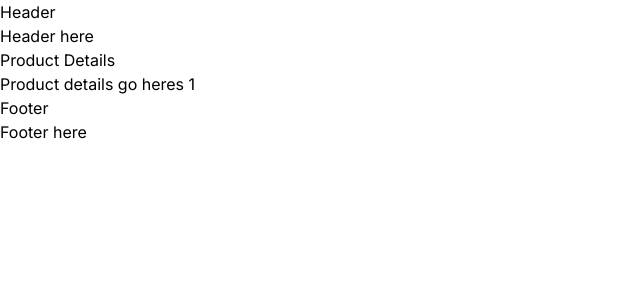
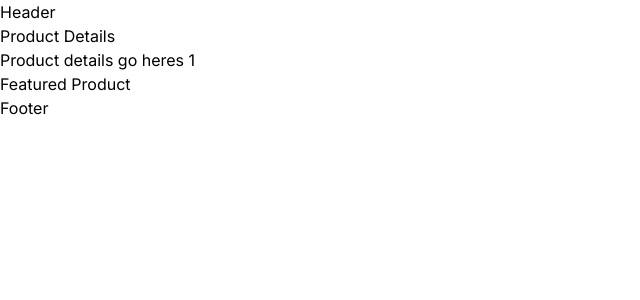
Before and after one commit to kabradshaw1/next-story, a Next.js app: page /products/1 in a window 1280 px wide. Shown: the top 300 px of the page, without its empty margins (0-640 px from the left). Built offline with nearby package versions, Linux system fonts and the light colour scheme.

Commit message:
working on tutorial

```diff
--- /dev/null
+++ b/app/products/[productId]/layout.tsx
@@ -0,0 +1,12 @@
+export default function ProductLayout({
+  children,
+}: Readonly<{
+  children: React.ReactNode;
+}>) {
+  return (
+    <>
+      {children}
+      <h2>Featured Product</h2>
+    </>
+  )
+}
--- a/app/products/[productId]/page.tsx
+++ b/app/products/[productId]/page.tsx
@@ -1,4 +1,6 @@
-export default function ProductDetails( { params }: any) {
+import { notFound } from "next/navigation"
+export default function ProductDetails( { params }: { params: { productId: string } } ) {
+
   return (
     <div>
       <h1>Product Details</h1>
--- a/component/Footer/Footer.tsx
+++ b/component/Footer/Footer.tsx
@@ -2,7 +2,6 @@ export default function Footer() {
   return (
     <div>
       <h1>Footer</h1>
-      <p>Footer here</p>
     </div>
   )
 }
--- a/component/Header/Header.tsx
+++ b/component/Header/Header.tsx
@@ -2,7 +2,6 @@ export default function Header() {
   return (
     <div>
       <h1>Header</h1>
-      <p>Header here</p>
     </div>
   )
 }
```
